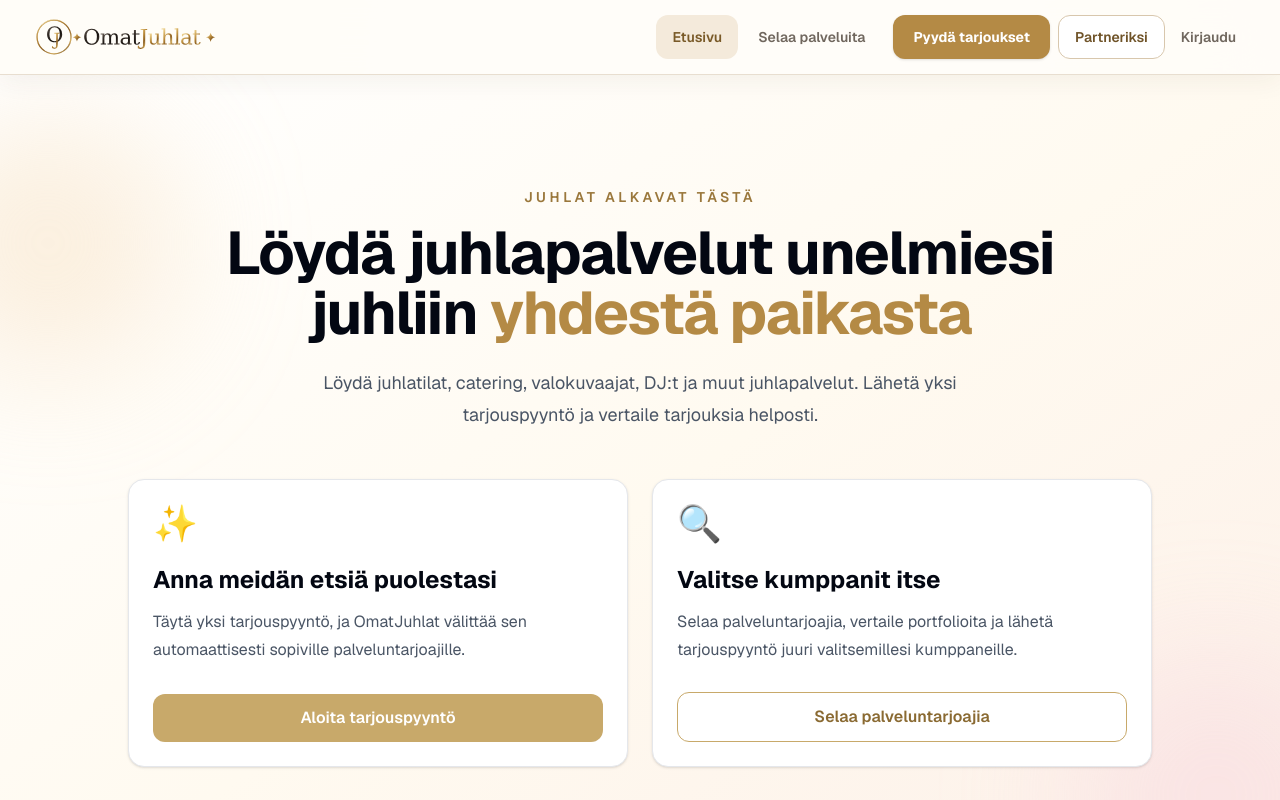
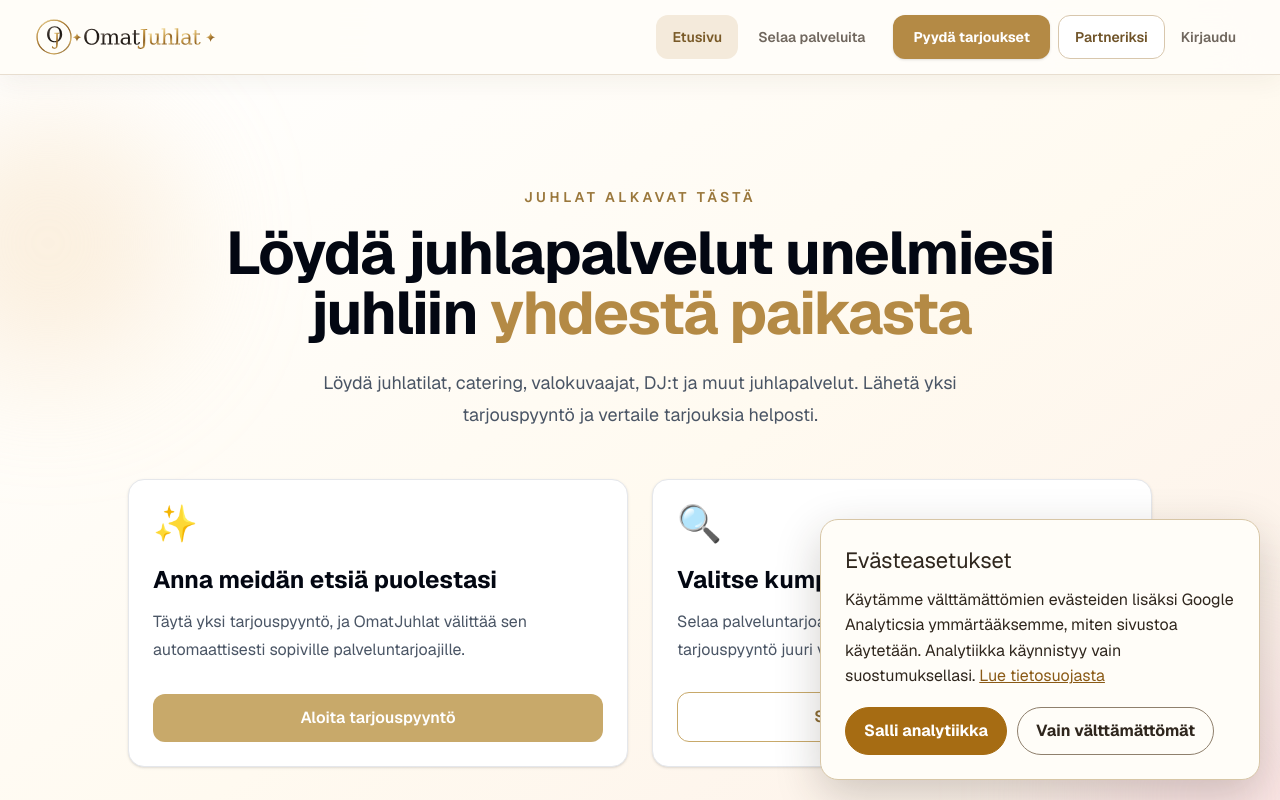
Before and after one commit to Jvanosan/omat-juhlat, a Next.js app: page / in a window 1280 px wide. Shown: the top 800 px of the page. Built offline with nearby package versions, Linux system fonts and the light colour scheme.

Commit message:
Add consent-based Google Analytics

```diff
--- /dev/null
+++ b/app/components/GoogleAnalyticsConsent.tsx
@@ -0,0 +1,209 @@
+"use client";
+
+import { useEffect, useState } from "react";
+
+const MEASUREMENT_ID = "G-S142DXTJ4E";
+const CONSENT_KEY = "omatjuhlat-analytics-consent";
+
+type ConsentChoice = "granted" | "denied" | null;
+
+declare global {
+  interface Window {
+    dataLayer: unknown[];
+    gtag: (...args: unknown[]) => void;
+    omatJuhlatAnalyticsLoaded?: boolean;
+  }
+}
+
+function loadGoogleAnalytics() {
+  if (
+    typeof window === "undefined" ||
+    window.omatJuhlatAnalyticsLoaded
+  ) {
+    return;
+  }
+
+  window.omatJuhlatAnalyticsLoaded = true;
+  window.dataLayer = window.dataLayer || [];
+
+  window.gtag = (...args: unknown[]) => {
+    window.dataLayer.push(args);
+  };
+
+  window.gtag("consent", "default", {
+    analytics_storage: "denied",
+    ad_storage: "denied",
+    ad_user_data: "denied",
+    ad_personalization: "denied",
+  });
+
+  window.gtag("consent", "update", {
+    analytics_storage: "granted",
+    ad_storage: "denied",
+    ad_user_data: "denied",
+    ad_personalization: "denied",
+  });
+
+  window.gtag("js", new Date());
+  window.gtag("config", MEASUREMENT_ID);
+
+  const script = document.createElement("script");
+  script.async = true;
+  script.src =
+    `https://www.googletagmanager.com/gtag/js?id=${MEASUREMENT_ID}`;
+
+  document.head.appendChild(script);
+}
+
+export default function GoogleAnalyticsConsent() {
+  const [consent, setConsent] = useState<ConsentChoice>(null);
+  const [showBanner, setShowBanner] = useState(false);
+
+  useEffect(() => {
+    const savedConsent =
+      localStorage.getItem(CONSENT_KEY) as ConsentChoice;
+
+    if (savedConsent === "granted") {
+      setConsent("granted");
+      loadGoogleAnalytics();
+      return;
+    }
+
+    if (savedConsent === "denied") {
+      setConsent("denied");
+      return;
+    }
+
+    setShowBanner(true);
+  }, []);
+
+  function allowAnalytics() {
+    localStorage.setItem(CONSENT_KEY, "granted");
+    setConsent("granted");
+    setShowBanner(false);
+    loadGoogleAnalytics();
+  }
+
+  function rejectAnalytics() {
+  if (typeof window.gtag === "function") {
+    window.gtag("consent", "update", {
+      analytics_storage: "denied",
+      ad_storage: "denied",
+      ad_user_data: "denied",
+      ad_personalization: "denied",
+    });
+  }
+
+  localStorage.setItem(CONSENT_KEY, "denied");
+  setConsent("denied");
+  setShowBanner(false);
+}
+
+  function reopenSettings() {
+    setShowBanner(true);
+  }
+
+  return (
+    <>
+      {showBanner && (
+        <section
+          role="dialog"
+          aria-modal="true"
+          aria-label="Evästeasetukset"
+          style={{
+            position: "fixed",
+            right: "20px",
+            bottom: "20px",
+            zIndex: 9999,
+            width: "min(440px, calc(100% - 40px))",
+            padding: "24px",
+            border: "1px solid #d7c6a6",
+            borderRadius: "18px",
+            background: "#fffdf8",
+            color: "#2f261d",
+            boxShadow: "0 15px 45px rgba(47, 38, 29, 0.22)",
+          }}
+        >
+          <h2 style={{ margin: "0 0 10px", fontSize: "22px" }}>
+            Evästeasetukset
+          </h2>
+
+          <p style={{ margin: "0 0 18px", lineHeight: 1.6 }}>
+            Käytämme välttämättömien evästeiden lisäksi Google
+            Analyticsia ymmärtääksemme, miten sivustoa käytetään.
+            Analytiikka käynnistyy vain suostumuksellasi.{" "}
+            <a
+              href="/tietosuoja"
+              style={{ color: "#8a5a16", textDecoration: "underline" }}
+            >
+              Lue tietosuojasta
+            </a>
+          </p>
+
+          <div
+            style={{
+              display: "flex",
+              flexWrap: "wrap",
+              gap: "10px",
+            }}
+          >
+            <button
+              type="button"
+              onClick={allowAnalytics}
+              style={{
+                cursor: "pointer",
+                border: "1px solid #a66c13",
+                borderRadius: "999px",
+                padding: "11px 18px",
+                background: "#a66c13",
+                color: "white",
+                fontWeight: 700,
+              }}
+            >
+              Salli analytiikka
+            </button>
+
+            <button
+              type="button"
+              onClick={rejectAnalytics}
+              style={{
+                cursor: "pointer",
+                border: "1px solid #8f806d",
+                borderRadius: "999px",
+                padding: "11px 18px",
+                background: "transparent",
+                color: "#2f261d",
+                fontWeight: 700,
+              }}
+            >
+              Vain välttämättömät
+            </button>
+          </div>
+        </section>
+      )}
+
+      {!showBanner && consent !== null && (
+        <button
+          type="button"
+          onClick={reopenSettings}
+          style={{
+            position: "fixed",
+            left: "12px",
+            bottom: "12px",
+            zIndex: 9998,
+            cursor: "pointer",
+            border: "1px solid #d7c6a6",
+            borderRadius: "999px",
+            padding: "8px 12px",
+            background: "#fffdf8",
+            color: "#5b4630",
+            fontSize: "12px",
+            boxShadow: "0 4px 14px rgba(47, 38, 29, 0.14)",
+          }}
+        >
+          Evästeasetukset
+        </button>
+      )}
+    </>
+  );
+}
--- a/app/layout.tsx
+++ b/app/layout.tsx
@@ -9,6 +9,7 @@ import {
 } from "next/font/google";
 
 import "./globals.css";
+import GoogleAnalyticsConsent from "./components/GoogleAnalyticsConsent";
 
 const geistSans = Geist({
   variable: "--font-geist-sans",
@@ -110,6 +111,7 @@ export default function RootLayout({
   className={`${geistSans.variable} ${geistMono.variable} h-full antialiased`}
 >
       <body className="flex min-h-full flex-col">
+        <GoogleAnalyticsConsent />
         {children}
       </body>
     </html>
--- a/app/tietosuoja/page.tsx
+++ b/app/tietosuoja/page.tsx
@@ -483,31 +483,68 @@ export default function PrivacyPage() {
               </p>
             </PrivacySection>
 
-            <PrivacySection title="10. Evästeet ja paikallinen tallennus">
-              <p>
-                OmatJuhlat käyttää vain
-                palvelun toiminnan ja
-                turvallisen kirjautumisen
-                kannalta välttämättömiä
-                evästeitä tai selaimen
-                paikallista tallennusta.
-              </p>
+            <PrivacySection title="10. Evästeet, paikallinen tallennus ja analytiikka">
+  <p>
+    OmatJuhlat käyttää palvelun toiminnan, turvallisuuden ja
+    kirjautumisen kannalta välttämättömiä evästeitä sekä selaimen
+    paikallista tallennusta. Näiden käyttö ei edellytä erillistä
+    suostumusta.
+  </p>
 
-              <p className="mt-4">
-                Palvelussa ei tällä hetkellä
-                käytetä mainonnan
-                seurantakeinoja tai
-                tarpeettomia
-                markkinointievästeitä. Jos
-                tällaisia ominaisuuksia
-                otetaan myöhemmin käyttöön,
-                käyttäjälle annetaan
-                tarvittavat tiedot ja
-                suostumusvalinnat ennen
-                niiden käyttöä.
-              </p>
-            </PrivacySection>
+  <p className="mt-4">
+    Käyttäjän evästevalinta tallennetaan selaimen paikalliseen
+    tallennukseen nimellä{" "}
+    <code className="rounded bg-[#f4eee5] px-1.5 py-0.5">
+      omatjuhlat-analytics-consent
+    </code>
+    . Tallennettu arvo kertoo, onko käyttäjä sallinut vai kieltänyt
+    analytiikan.
+  </p>
 
+  <p className="mt-4">
+    Käytämme käyttäjän suostumuksella Google Analytics 4 -palvelua
+    ymmärtääksemme, miten OmatJuhlat-verkkosivustoa käytetään.
+    Analytiikan avulla voimme käsitellä esimerkiksi tietoja
+    katsotuista sivuista, vierityksistä, sivustolta poistuvien
+    linkkien klikkauksista, laite- ja selaintyypistä sekä
+    sivustolle saapumisen lähteestä.
+  </p>
+
+  <p className="mt-4">
+    Google Analytics käynnistyy vasta, kun käyttäjä valitsee
+    “Salli analytiikka”. Analytiikan käsittelyperusteena on
+    käyttäjän suostumus. Mainontaan liittyvä tallennus,
+    mainoskäyttäjätiedot ja personoitu mainonta on asetettu
+    pois käytöstä.
+  </p>
+
+  <p className="mt-4">
+    Google Analytics -palvelun tarjoaa Google Ireland Limited.
+    Palvelun käytön yhteydessä tietoja voidaan käsitellä myös
+    Euroopan unionin ja Euroopan talousalueen ulkopuolella
+    asianmukaisia suojatoimia käyttäen.
+  </p>
+
+  <p className="mt-4">
+    Käyttäjä voi muuttaa valintaansa milloin tahansa sivun
+    vasemmassa alakulmassa olevasta “Evästeasetukset”-painikkeesta.
+    Suostumuksen peruuttaminen estää uuden analytiikkatiedon
+    keräämisen kyseisessä selaimessa.
+  </p>
+
+  <p className="mt-4">
+    Lisätietoja Googlen tietojen käsittelystä löytyy{" "}
+    <a
+      href="https://policies.google.com/privacy"
+      target="_blank"
+      rel="noreferrer"
+      className="font-semibold text-[#87652f] underline hover:text-[#5f451f]"
+    >
+      Googlen tietosuojakäytännöstä
+    </a>
+    .
+  </p>
+</PrivacySection>
             <PrivacySection title="11. Rekisteröidyn oikeudet">
               <p>
                 Sinulla voi tilanteesta ja
```
